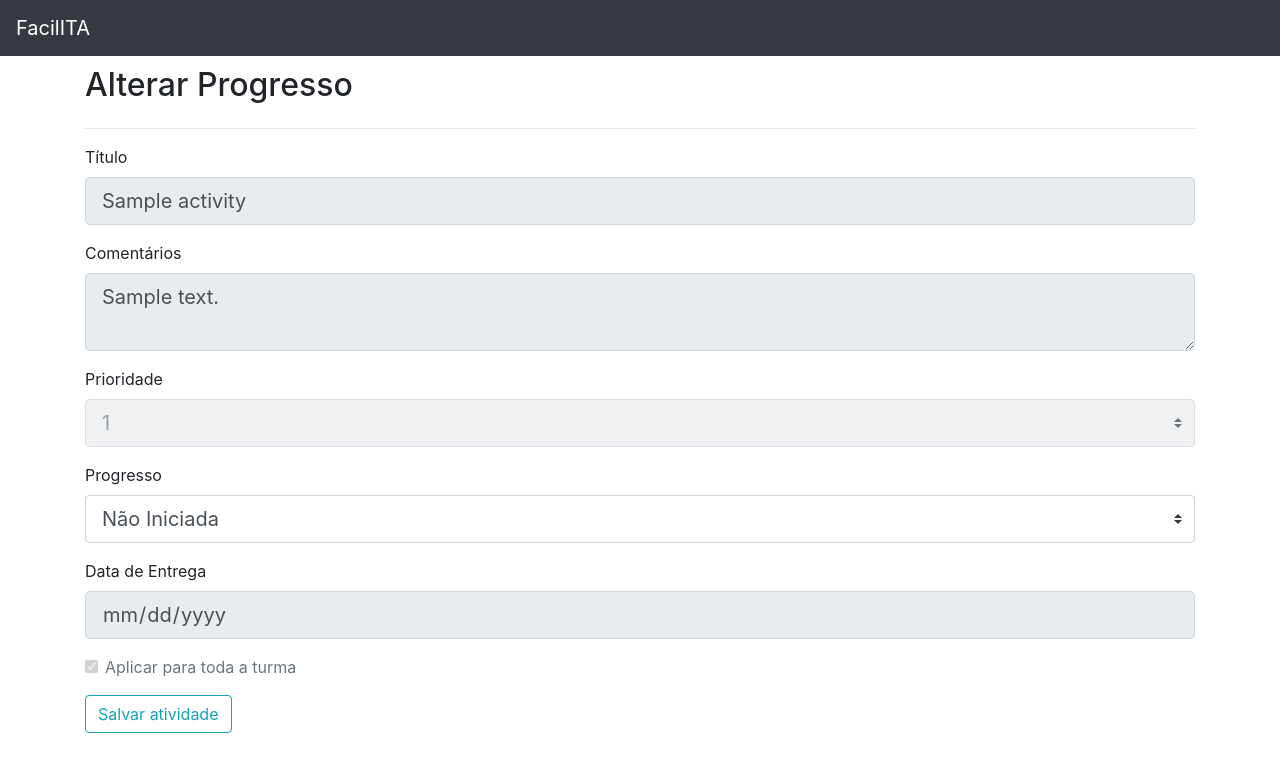
After one commit to raissabmpimentel/facilita, a Flask app: page /activities/1/update_prog in a window 1280 px wide. The commit adds this page. Shown: the top 772 px of the page. Run offline with Flask 2, Linux system fonts and the light colour scheme; tables that the repository leaves empty hold one stand-in row (values such as "Sample post"); some libraries are stand-ins or nearby versions.

Commit message:
Adding progress

```diff
--- a/application/forms.py
+++ b/application/forms.py
@@ -62,9 +62,11 @@ class RateSubjectForm(FlaskForm):
 
 class ActivityForm(FlaskForm):
     choices = [('1', '1'), ('2', '2'), ('3', '3'), ('4', '4'), ('5', '5')]
+    choices_2 = [('Não Iniciada', 'Não Iniciada'), ('Em Progresso', 'Em Progresso')]
     title = StringField('Título', validators=[DataRequired()])
     content = TextAreaField('Comentários')
     date_due = DateField('Data de Entrega', format='%d/%m/%Y', validators=[Optional()])
     priority = SelectField('Prioridade', choices=choices ,validators=[DataRequired()])
+    progress = SelectField('Progresso', choices=choices_2 ,validators=[DataRequired()])
     forClass = BooleanField('Aplicar para toda a turma')
     submit = SubmitField('Salvar atividade')
--- a/application/models.py
+++ b/application/models.py
@@ -86,6 +86,7 @@ class Activity(db.Model):
     date_due = db.Column(db.Date, nullable=True)
     forClass = db.Column(db.Boolean, nullable=False, default=False)
     priority = db.Column(db.Integer, nullable=False)
+    progress = db.Column(db.String(30), nullable=False)
     user_id = db.Column(db.Integer, db.ForeignKey('user.id'), nullable=False)
 
     def __repr__(self):
--- a/application/routes.py
+++ b/application/routes.py
@@ -244,10 +244,10 @@ def new_activity():
         if form.forClass.data:
             users = User.query.filter_by(classITA=current_user.classITA).all()
             for user in users:
-                activity = Activity(title=form.title.data, content=form.content.data, date_due=form.date_due.data, priority=form.priority.data, forClass=form.forClass.data, owner=user)
+                activity = Activity(title=form.title.data, content=form.content.data, date_due=form.date_due.data, priority=form.priority.data, forClass=form.forClass.data, progress=form.progress.data, owner=user)
                 db.session.add(activity)
         else:
-            activity = Activity(title=form.title.data, content=form.content.data, date_due=form.date_due.data, priority=form.priority.data, forClass=form.forClass.data, owner=current_user)
+            activity = Activity(title=form.title.data, content=form.content.data, date_due=form.date_due.data, priority=form.priority.data, forClass=form.forClass.data, progress=form.progress.data, owner=current_user)
             db.session.add(activity)
         db.session.commit()
         return redirect(url_for('activities'))
@@ -260,7 +260,8 @@ def delete_act(act_id):
         users = User.query.filter_by(classITA=current_user.classITA).all()
         for user in users:
             activity_d = Activity.query.filter_by(title=activity.title, content=activity.content, date_due=activity.date_due, priority=activity.priority, forClass=activity.forClass, owner=user).first()
-            db.session.delete(activity_d)
+            if activity_d:
+                db.session.delete(activity_d)
     else:
         db.session.delete(activity)
     db.session.commit()
@@ -272,11 +273,22 @@ def update_act(act_id):
     activity = Activity.query.get(act_id)
     form = ActivityForm()
     if form.validate_on_submit():
-        activity.title = form.title.data
-        activity.content = form.content.data
-        activity.date_due = form.date_due.data
-        activity.priority = form.priority.data
-        activity.forClass = form.forClass.data
+        if form.forClass.data:
+            users = User.query.filter_by(classITA=current_user.classITA).all()
+            for user in users:
+                activity_u = Activity.query.filter_by(title=activity.title, content=activity.content, date_due=activity.date_due, priority=activity.priority, forClass=activity.forClass, owner=user).first()
+                if activity_u:
+                    activity_u.title = form.title.data
+                    activity_u.content = form.content.data
+                    activity_u.date_due = form.date_due.data
+                    activity_u.priority = form.priority.data
+        else:
+            activity.title = form.title.data
+            activity.content = form.content.data
+            activity.date_due = form.date_due.data
+            activity.priority = form.priority.data
+            activity.forClass = form.forClass.data
+            activity.progress = form.progress.data
         db.session.commit()
         flash('Atividade alterada com sucesso!', 'success')
         return redirect(url_for('activities'))
@@ -286,4 +298,31 @@ def update_act(act_id):
         form.date_due.data = activity.date_due
         form.priority.data = activity.priority
         form.forClass.data = activity.forClass
+        form.progress.data = activity.progress
     return render_template('new_activity.html', form=form, title='Alterar Atividade')
+
+@app.route("/activities/<int:act_id>/update_prog", methods=['POST', 'GET'])
+def update_prog(act_id):
+    activity = Activity.query.get(act_id)
+    form = ActivityForm()
+    if request.method == 'POST':
+        activity.progress = form.progress.data
+        db.session.commit()
+        flash('Progresso alterado com sucesso!', 'success')
+        return redirect(url_for('activities'))
+    elif request.method == 'GET':
+        form.title.data = activity.title
+        form.content.data = activity.content
+        form.date_due.data = activity.date_due
+        form.priority.data = activity.priority
+        form.forClass.data = activity.forClass
+        form.progress.data = activity.progress
+    return render_template('update_progress.html', form=form, title='Alterar Progresso')
+
+@app.route("/activities/<int:act_id>/done_act", methods=['POST', 'GET'])
+def done_act(act_id):
+    activity = Activity.query.get(act_id)
+    db.session.delete(activity)
+    db.session.commit()
+    flash('Atividade feita com sucesso!', 'success')
+    return redirect(url_for('activities'))
--- /dev/null
+++ b/application/templates/update_progress.html
@@ -0,0 +1,42 @@
+{% extends "navbarmenu.html" %}
+
+{% block content %}
+<div style="display: flex;">
+<div>
+  <h2>{{ title }}</h2>
+</div>
+</div>
+<hr width="100%">
+<div class="content-section" style="margin-top: 10px;">
+  <form method="POST" action="">
+        {{ form.hidden_tag() }}
+        <fieldset class="form-group">
+            <div class="form-group">
+                {{ form.title.label(class="form-control-label") }}
+                {{ form.title(class="form-control form-control-lg", disabled=True) }}
+            </div>
+            <div class="form-group">
+                {{ form.content.label(class="form-control-label") }}
+                {{ form.content(class="form-control form-control-lg", disabled=True) }}
+            </div>
+            <div class="form-group">
+                {{ form.priority.label(class="form-control-label") }}
+                {{ form.priority(class="custom-select custom-select-lg", disabled=True) }}
+            </div>
+            <div class="form-group">
+                {{ form.progress.label(class="form-control-label") }}
+                {{ form.progress(class="custom-select custom-select-lg") }}
+            </div>
+            <div class="form-group">
+                {{ form.date_due.label(class="form-control-label") }}
+                {{ form.date_due(class="form-control form-control-lg", disabled=True) }}
+            </div>
+              <div class="form-check">
+                  {{ form.forClass(class="form-check-input", disabled=True)}}
+                  {{ form.forClass.label(class="form-check-label", disabled=True) }}
+              </div>
+          </fieldset>
+    <div class="form-group">{{ form.submit(class="btn btn-outline-info") }}</div>
+    </form>
+  </div>
+{% endblock content %}
```
Also changed, not shown: application/templates/activities.html (+6 -1 lines), application/templates/new_activity.html (+15 -10 lines), migrations/versions/3042a5e6462a_.py (added, +28 -0 lines).
